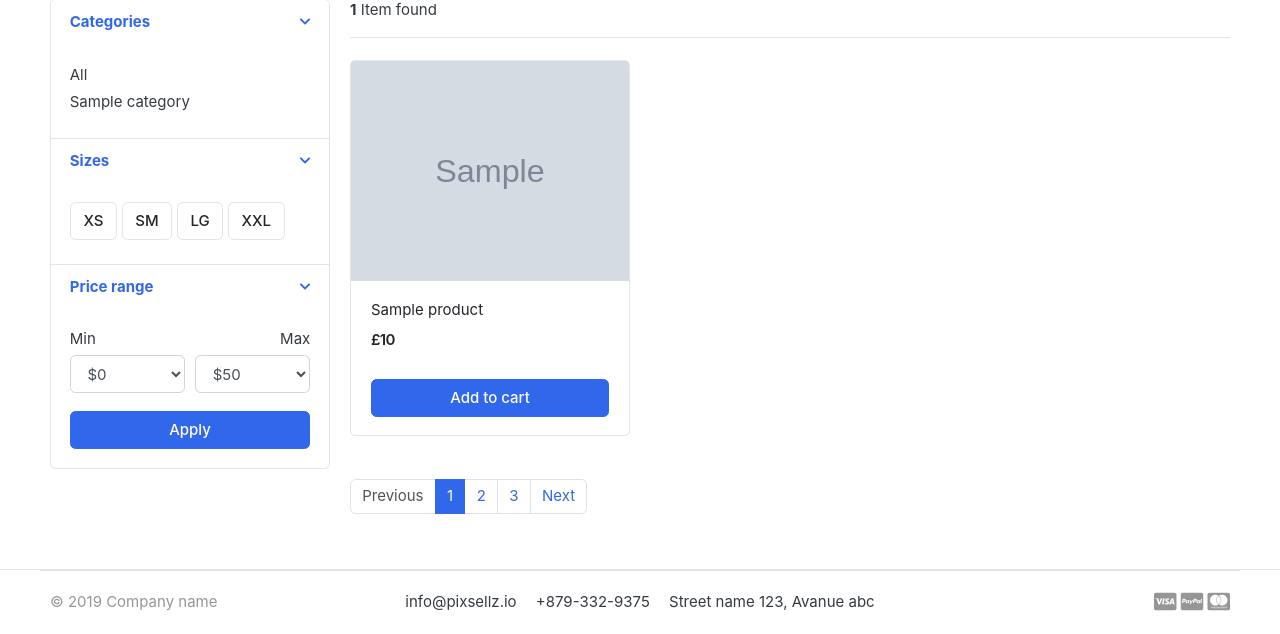
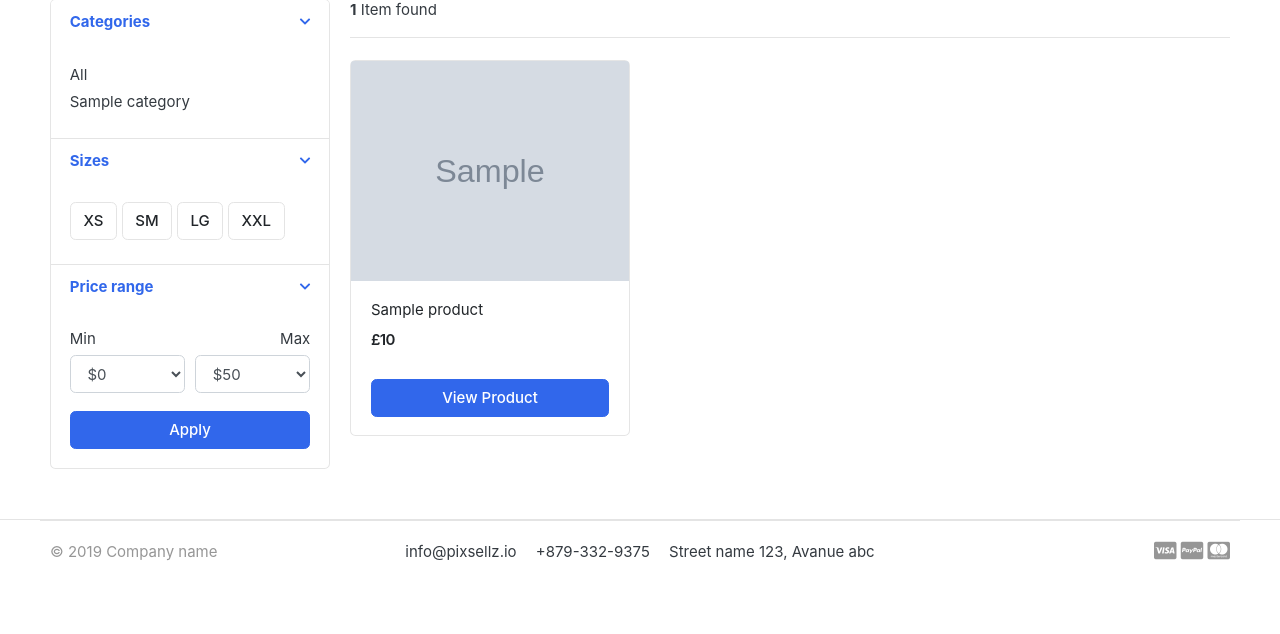
Before and after one commit to nyplex/CheckMalt, a Django app: template templates/store/store.html in a window 1280 px wide. Shown: the part 295-929 px from the top of the page. After the commit the page ends 856 px from the top, so only its background shows below. Run offline with Django 3.2, Linux system fonts and the light colour scheme; the template is opened without the code that fills it: most values are stand-ins (such as "Sample title", 1, 10 or a date in 2020); grey boxes marked "Sample" are stand-in pictures; some libraries are stand-ins or nearby versions; some web fonts are replaced.

Commit message:
adding the pagination feature on store page

```diff
--- a/templates/store/store.html
+++ b/templates/store/store.html
@@ -140,11 +140,7 @@
                             <span class="price">£{{ product.price }}</span>
                         </div> <!-- price-wrap.// -->
                     </div>
-					{% if product.stock <= 0 %}
-						<button class="btn btn-danger">Out of Stock</button>
-					{% else %}
-                    	<a href="{% url 'add_cart' product.id %}" class="btn btn-block btn-primary">Add to cart </a>
-					{% endif %}
+                    	<a href="{{ product.get_url }}" class="btn btn-block btn-primary">View Product </a>
                 </figcaption>
             </figure>
         </div> <!-- col.// -->
@@ -153,13 +149,24 @@
 
 
 <nav class="mt-4" aria-label="Page navigation sample">
-  <ul class="pagination">
-    <li class="page-item disabled"><a class="page-link" href="#">Previous</a></li>
-    <li class="page-item active"><a class="page-link" href="#">1</a></li>
-    <li class="page-item"><a class="page-link" href="#">2</a></li>
-    <li class="page-item"><a class="page-link" href="#">3</a></li>
-    <li class="page-item"><a class="page-link" href="#">Next</a></li>
+  {% if products.has_other_pages %}
+	<ul class="pagination">
+		{% if products.has_previous %}
+			<li class="page-item"><a class="page-link" href="?page={{ products.previous_page_number }}">Previous</a></li>
+		{% endif %}
+		{% for page in products.paginator.page_range %}
+			{% if products.number == page %}
+				<li class="page-item active"><a class="page-link" href="#">{{page}}</a></li>
+			{% else %}
+				<li class="page-item"><a class="page-link" href="?page={{page}}">{{page}}</a></li>
+			{% endif %}
+		{% endfor %}
+
+		{% if products.has_next %}
+			<li class="page-item"><a class="page-link" href="?page={{ products.next_page_number }}">Next</a></li>
+		{% endif %}
   </ul>
+  {% endif %}
 </nav>
 
 	</main> <!-- col.// -->
```
Also changed, not shown: store/views.py (+9 -1 lines).
